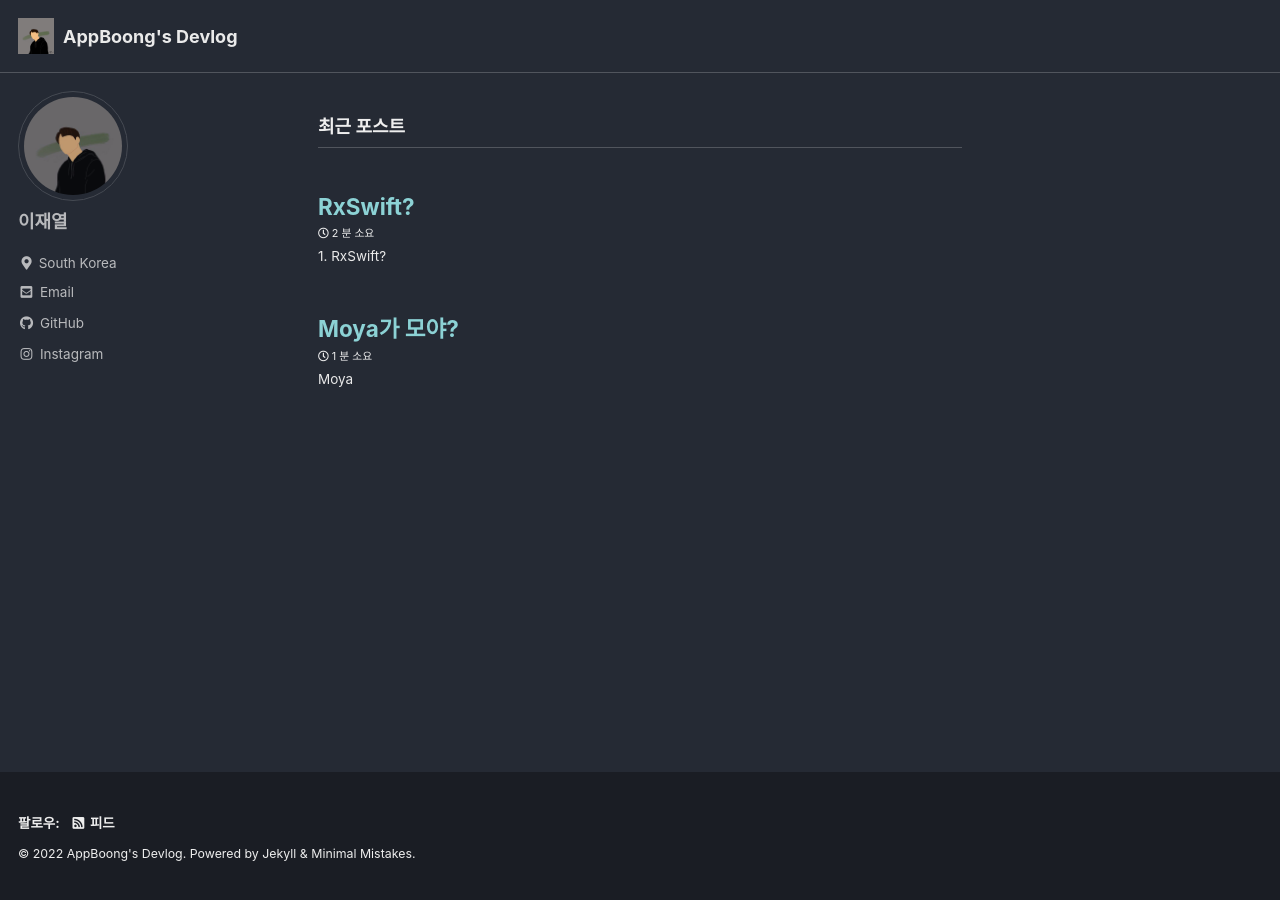
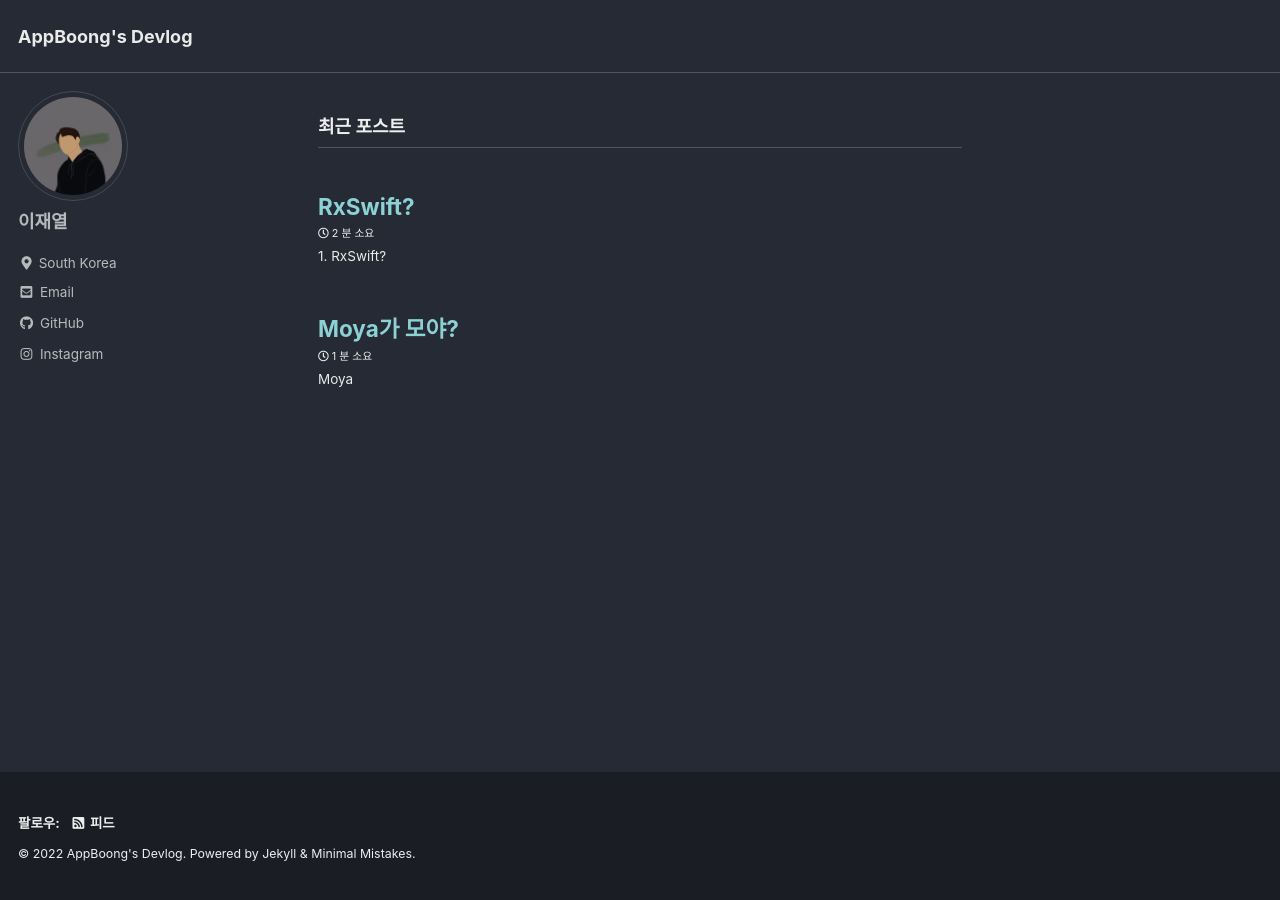
Before and after one commit to AppBoong/appboong.github.com, a Jekyll site: the page built from index.html, in a window 1280 px wide. Built offline with Jekyll 4.4.1, drawn with Linux system fonts in a browser that asks for light colours; cached includes are drawn as plain includes; the list of posts is cut into pages by our own code.

Commit message:
Update _config.yml

```diff
--- a/_config.yml
+++ b/_config.yml
@@ -25,7 +25,7 @@
 baseurl                  : # the subpath of your site, e.g. "/blog"
 repository               : # GitHub username/repo-name e.g. "mmistakes/minimal-mistakes"
 teaser                   : # path of fallback teaser image, e.g. "/assets/images/500x300.png"
-logo                     : "/assets/images/appboong_profile.jpeg"
+logo                     : # "/assets/images/appboong_profile.jpeg"
 masthead_title           : # overrides the website title displayed in the masthead, use " " for no title
 # breadcrumbs            : false # true, false (default)
 words_per_minute         : 200
```
